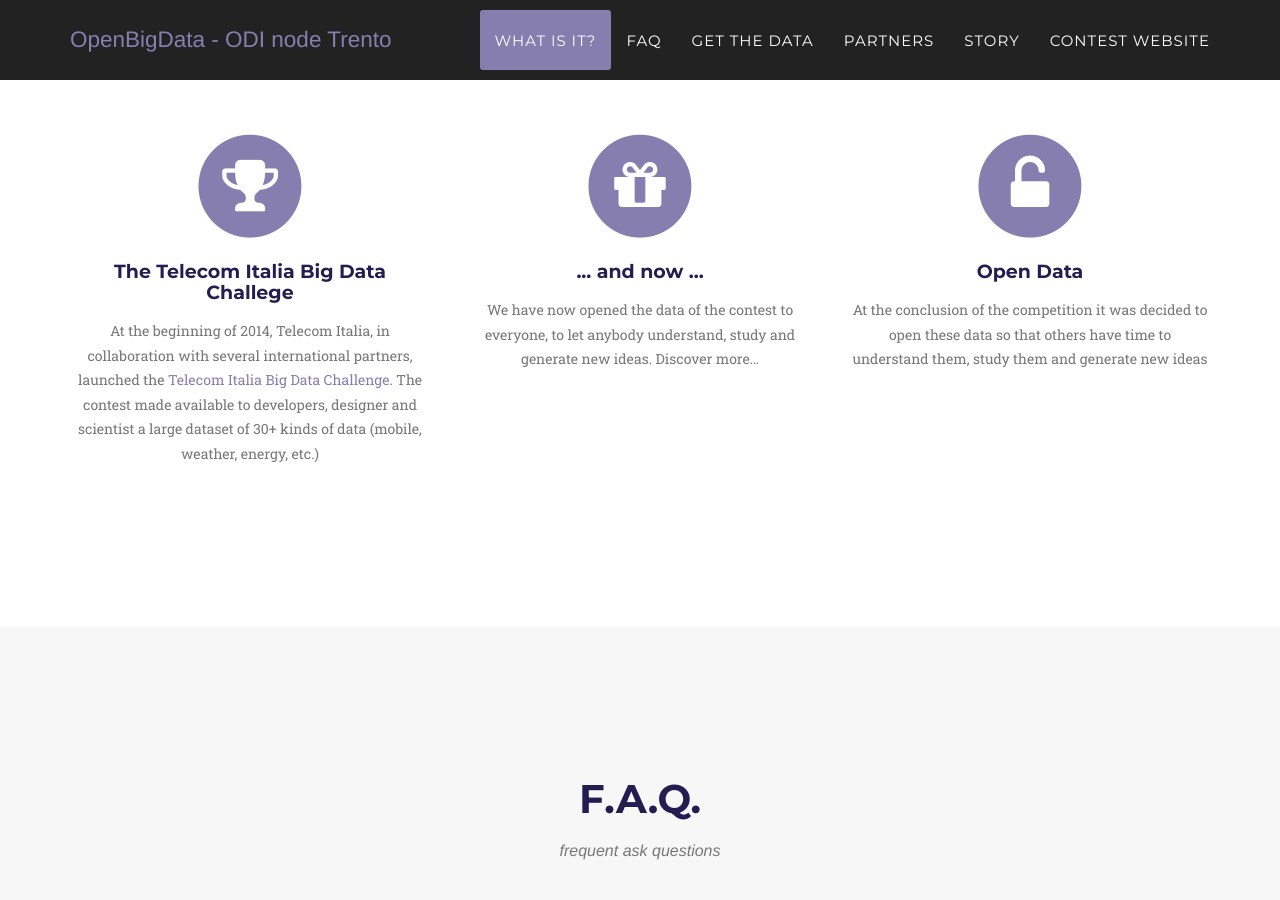
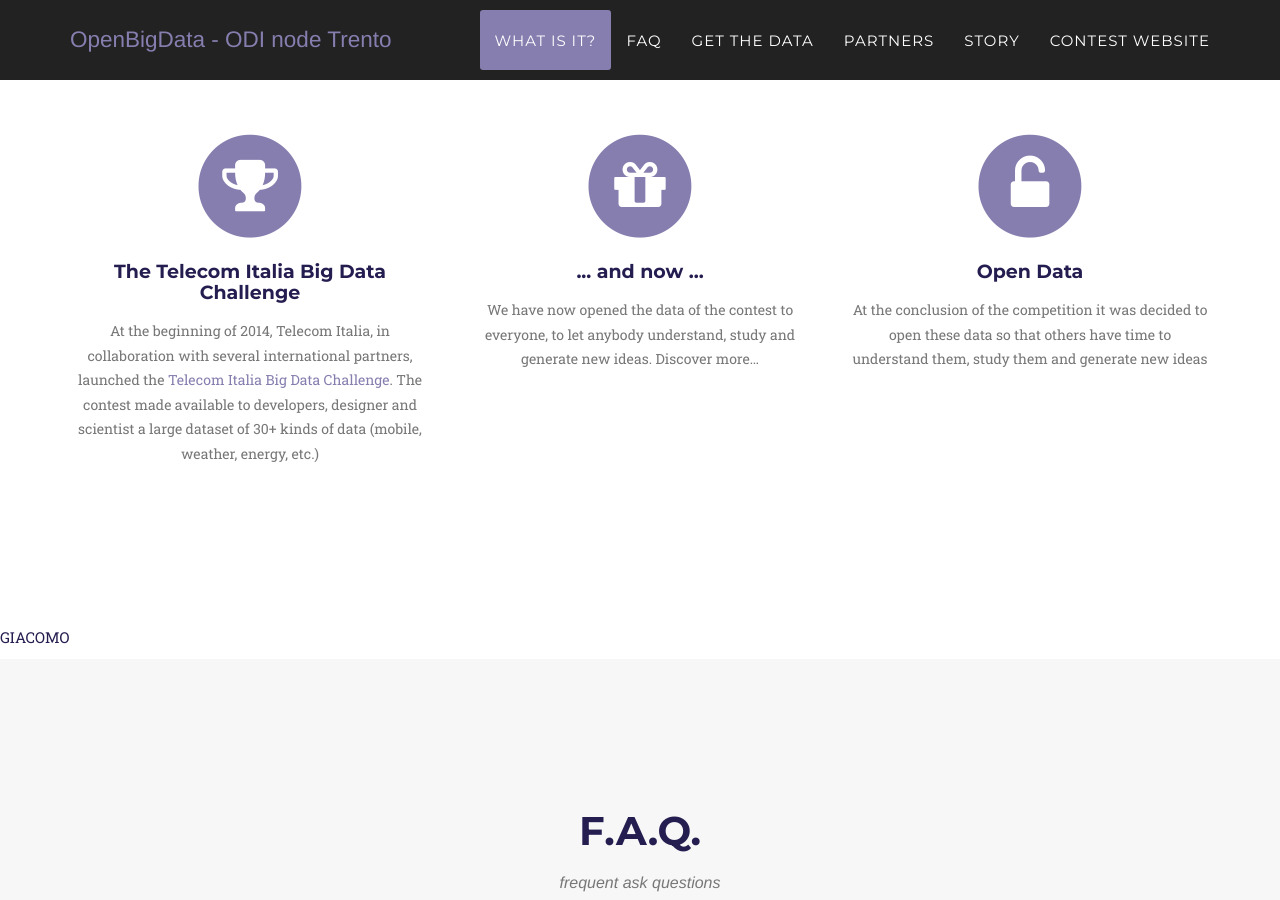
Before and after one commit to theodifbk/theodifbk.github.io, a Jekyll site: the page built from openbigdata/index.html, in a window 1280 px wide and 900 px high, scrolled down 938 px. Built offline with Jekyll 4.4.1, drawn with Linux system fonts in a browser that asks for light colours; some web fonts are replaced.

Commit message:
fix typo

```diff
--- a/_config.yml
+++ b/_config.yml
@@ -69,5 +69,5 @@
 permalink: pretty
 
 collections:
-  - openbigdataposts
-  - openbigdatafaqs
+ - openbigdataposts
+ - openbigdatafaqs
--- a/_includes/openbigdata/faq.html
+++ b/_includes/openbigdata/faq.html
@@ -14,6 +14,10 @@
 		}
 }
 </script>
+GIACOMO
+	{% for post in site.collections %}
+<h4>{{ post.title }}</h4>
+	{% endfor %}
     <section id="faq" class="bg-light-gray">
         <div class="container">
             <div class="row">
--- a/_includes/openbigdata/services.html
+++ b/_includes/openbigdata/services.html
@@ -13,7 +13,7 @@
                         <i class="fa fa-circle fa-stack-2x text-primary"></i>
                         <i class="fa fa-trophy fa-stack-1x fa-inverse"></i>
                     </span>
-                    <h4 class="service-heading">The Telecom Italia Big Data Challege</h4>
+                    <h4 class="service-heading">The Telecom Italia Big Data Challenge</h4>
                     <p class="text-muted">At the beginning of 2014, Telecom Italia, in collaboration with several international partners, launched the <a href="http://www.telecomitalia.com/tit/en/bigdatachallenge.html" target="_new">Telecom Italia Big Data Challenge</a>. The contest made available to developers, designer and scientist a large dataset of 30+ kinds of data (mobile, weather, energy, etc.)</a><p>
                 </div>
                 <div class="col-md-4">
--- a/_openbigdataposts/2014-12-01-openbigdata-1.markdown
+++ b/_openbigdataposts/2014-12-01-openbigdata-1.markdown
@@ -13,5 +13,5 @@
 license: ODbL 1.0
 area: Milano
 category: openbigdata
-description: The Milano Grid is provided in GeoJSON format. Each record (or feature) describes a square providing the following information<br/>Id of the square<br/>Geometry of the square<br/>Reference system WGS 84 - EPSG4326
+description: The Milano Grid is provided in GeoJSON format. Each record (or feature) describes a square providing the following information * Id of the square * Geometry of the square * Reference system WGS 84 - EPSG4326
 ---
--- a/_posts/2014-12-12-project-5.markdown
+++ b/_posts/2014-12-12-project-5.markdown
@@ -9,7 +9,7 @@
 alt: image-alt
 project-date: Dicember 2014
 website: http://theodi.fbk.eu/openbigdata
-project: The Telecom Italia Big Data Challege - OPEN BIG DATA
+project: The Telecom Italia Big Data Challenge - OPEN BIG DATA
 category: opendata
 description: We take the open data policy for the data used in the Telecom Italia Big Data Challenge
 ---
```
Also changed, not shown: _faq/faq1.markdown (deleted, +0 -7 lines), 1 other file.
